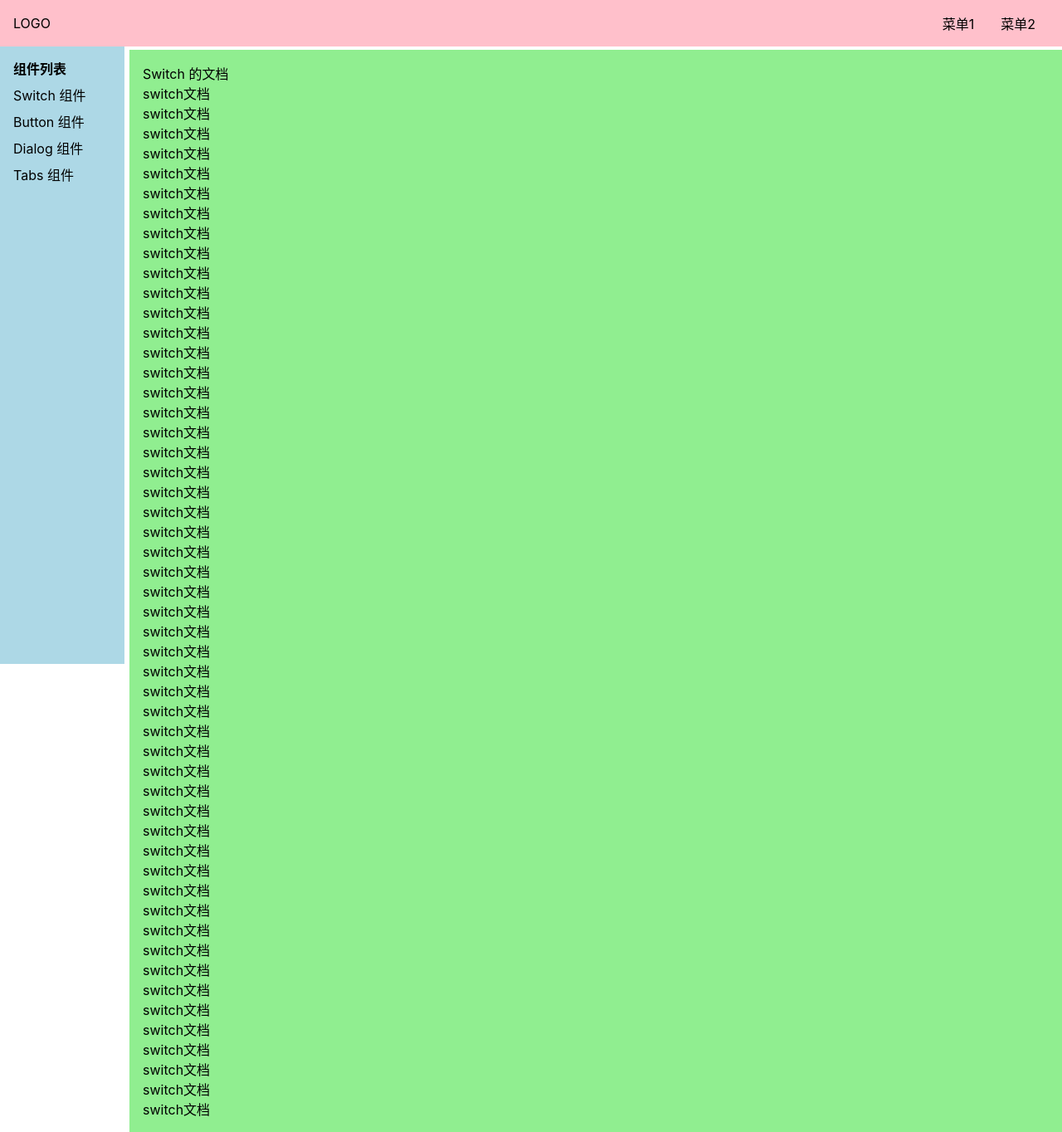
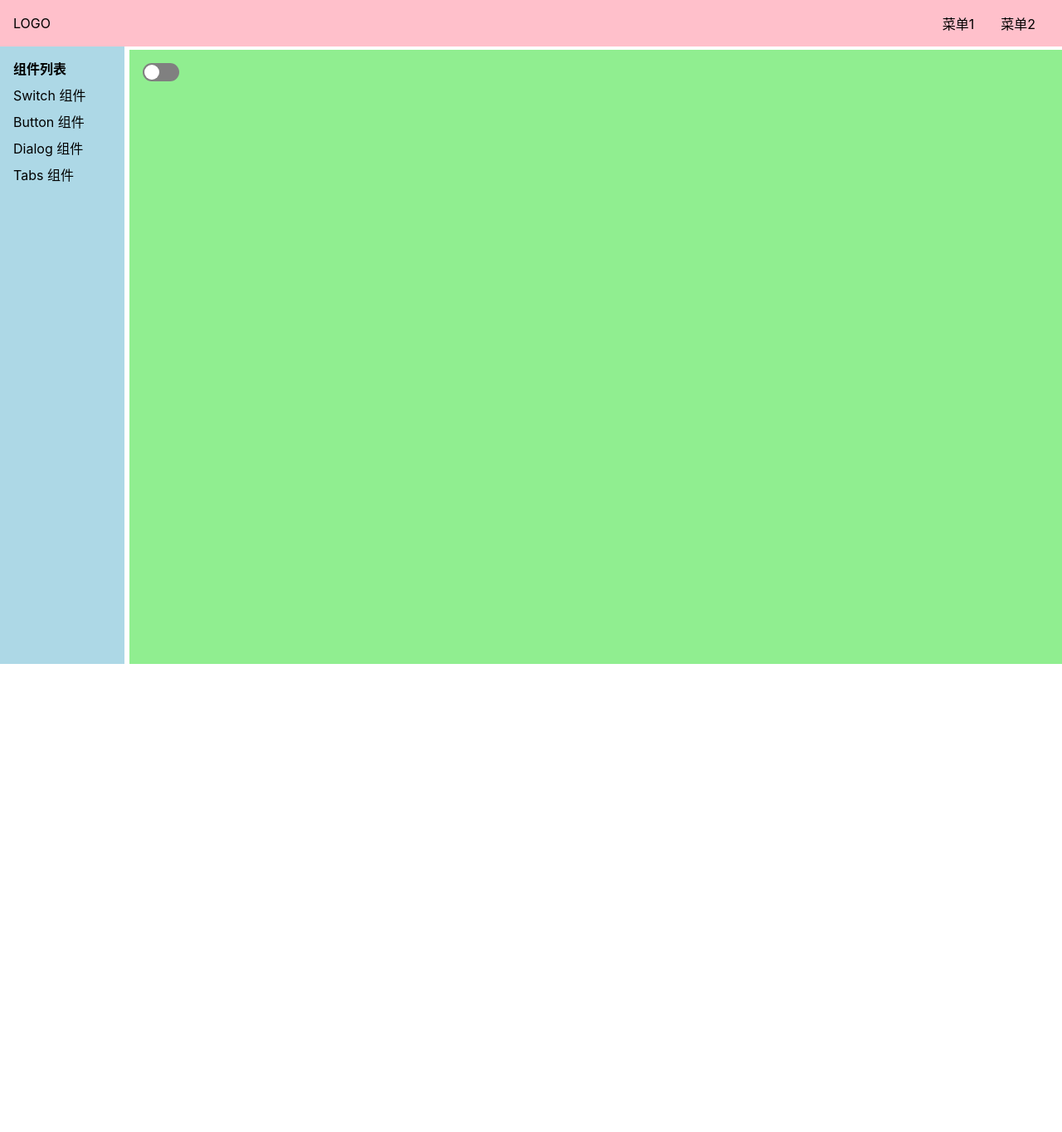
Before and after one commit to woniuxingguang/gulu, a Vue app: page /#/doc/switch in a window 1280 px wide. Shown: the whole page at 83% size. After the commit the page ends 800 px from the top, so only its background shows below. Built offline with nearby package versions, Linux system fonts and the light colour scheme.

Commit message:
switch可以切换了

```diff
--- a/src/components/SwitchDemo.vue
+++ b/src/components/SwitchDemo.vue
@@ -1,57 +1,14 @@
 <template>
 <div>
-    Switch 的文档
-    <p>switch文档</p>
-    <p>switch文档</p>
-    <p>switch文档</p>
-    <p>switch文档</p>
-    <p>switch文档</p>
-    <p>switch文档</p>
-    <p>switch文档</p>
-    <p>switch文档</p>
-    <p>switch文档</p>
-    <p>switch文档</p>
-    <p>switch文档</p>
-    <p>switch文档</p>
-    <p>switch文档</p>
-    <p>switch文档</p>
-    <p>switch文档</p>
-    <p>switch文档</p>
-    <p>switch文档</p>
-    <p>switch文档</p>
-    <p>switch文档</p>
-    <p>switch文档</p>
-    <p>switch文档</p>
-    <p>switch文档</p>
-    <p>switch文档</p>
-    <p>switch文档</p>
-    <p>switch文档</p>
-    <p>switch文档</p>
-    <p>switch文档</p>
-    <p>switch文档</p>
-    <p>switch文档</p>
-    <p>switch文档</p>
-    <p>switch文档</p>
-    <p>switch文档</p>
-    <p>switch文档</p>
-    <p>switch文档</p>
-    <p>switch文档</p>
-    <p>switch文档</p>
-    <p>switch文档</p>
-    <p>switch文档</p>
-    <p>switch文档</p>
-    <p>switch文档</p>
-    <p>switch文档</p>
-    <p>switch文档</p>
-    <p>switch文档</p>
-    <p>switch文档</p>
-    <p>switch文档</p>
-    <p>switch文档</p>
-    <p>switch文档</p>
-    <p>switch文档</p>
-    <p>switch文档</p>
-    <p>switch文档</p>
-    <p>switch文档</p>
-    <p>switch文档</p>
+    <Switch />
 </div>
 </template>
+
+<script lang="ts">
+import Switch from '../lib/Switch.vue'
+export default {
+    components: {
+        Switch
+    }
+}
+</script>
--- /dev/null
+++ b/src/lib/Switch.vue
@@ -0,0 +1,54 @@
+<template>
+<button :class="{checked}" @click="toggle"><span></span></button>
+</template>
+
+<script lang="ts">
+import {
+    ref
+} from 'vue'
+export default {
+    name: 'Switch',
+    setup() {
+        const checked = ref(false)
+        const toggle = () => {
+            checked.value = !checked.value
+        }
+        return {
+            checked,
+            toggle
+        }
+    }
+}
+</script>
+
+<style lang="scss" scoped>
+$h: 22px;
+$h2: $h - 4px;
+
+button {
+    height: $h;
+    width: $h*2;
+    border: none;
+    background: grey;
+    border-radius: $h/2;
+    position: relative;
+}
+
+span {
+    position: absolute;
+    top: 2px;
+    left: 2px;
+    height: $h2;
+    width: $h2;
+    background: white;
+    border-radius: $h2/2;
+}
+
+button.checked {
+    background: blue;
+}
+
+button.checked>span {
+    left: calc(100% - #{$h2} - 2px);
+}
+</style>
```
